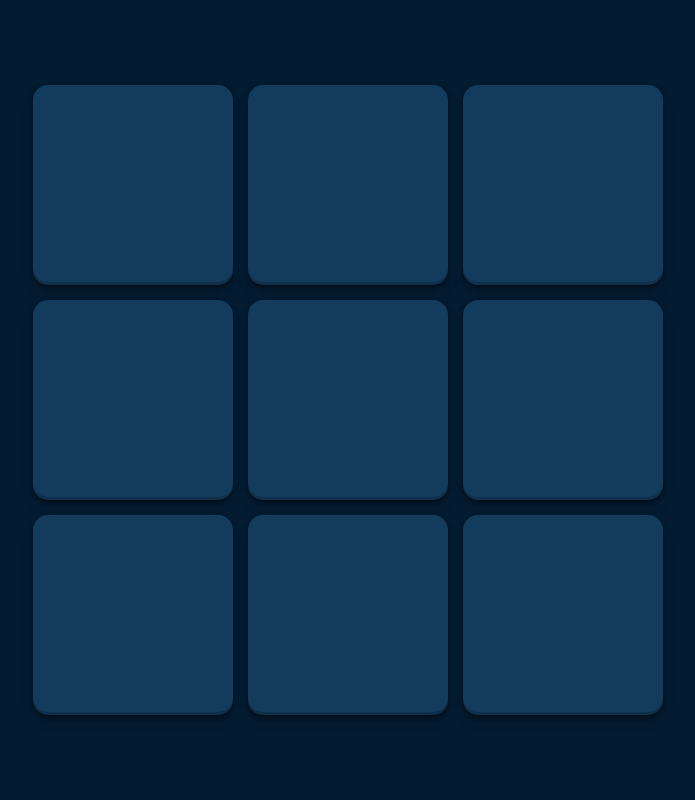
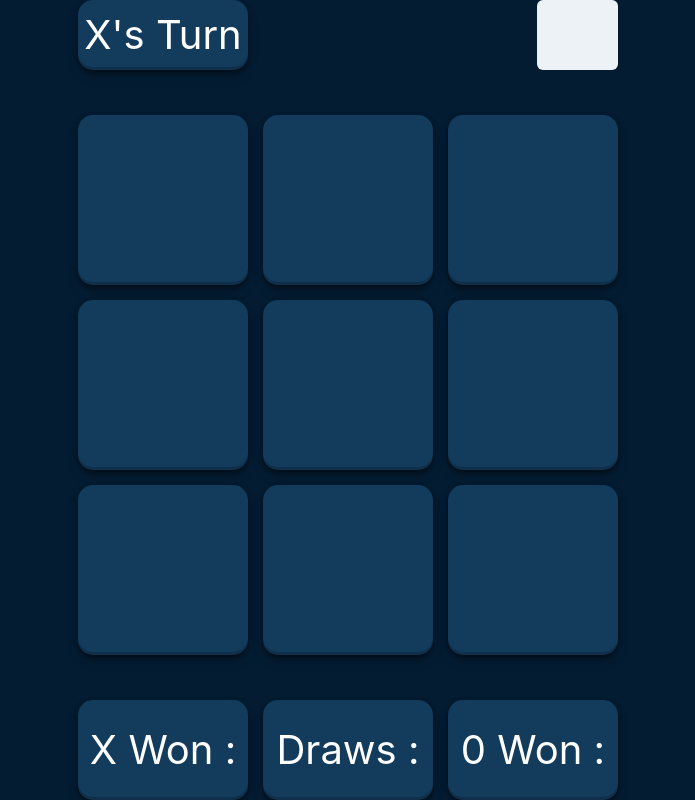
Before and after one commit to AnshKathpal/Tic-Tac-Toe, a React (Create React App) app: page /game in a window 1280 px wide. Shown: the whole page, without its empty margins (292-987 px from the left). Built offline with nearby package versions, Linux system fonts and the light colour scheme; a web font is replaced by a local one.

Commit message:
design and turn's

```diff
--- a/src/Pages/Home.jsx
+++ b/src/Pages/Home.jsx
@@ -18,7 +18,8 @@ export const Home = () => {
     setSelected1(false);
   };
 
-  let initialColor = "#041C32";
+  // let initialColor = "#041C32";
+  let initialColor = "white";
 
   return (
     <>
@@ -58,17 +59,11 @@ export const Home = () => {
           </Text>
 
           <Box width="60%">
-            <Button
-              _hover={{ backgroundColor: "none" }}
-              p="8"
-              width="50%"
-              bg={selected1 ? "#1E5F74" : initialColor}
-              onClick={handleClick1}
-            >
+            <Button _hover={{ backgroundColor: "none" }} width = "50%" onClick={handleClick1} p = "8" bg= {selected1 ? initialColor : "#041C32"} >
               <Text
                 fontFamily="'Permanent Marker', cursive"
                 fontSize={"30px"}
-                color="white"
+                color={selected1 ? "#041C32" : initialColor}
               >
                 X
               </Text>
@@ -77,13 +72,13 @@ export const Home = () => {
               _hover={{ backgroundColor: "none" }}
               p="8"
               width="50%"
-              bg={selected2 ? "#1E5F74" : initialColor}
+              bg= {selected2 ? "white" : "#041C32"}
               onClick={handleClick2}
             >
               <Text
                 fontFamily="'Permanent Marker', cursive"
                 fontSize={"30px"}
-                color="white"
+                color={selected2 ? "#041C32" : initialColor}
               >
                 0
               </Text>
@@ -95,12 +90,19 @@ export const Home = () => {
           </Text>
         </Flex>
 
-        <Link to="/game">
-          <Button bg="#FCDAB7" w="250px" p="7" fontSize={"24px"}>
-            New Game
-          </Button>
-        </Link>
+        {selected1 || selected2 ? (
+          <Link to="/game">
+            <AnimatedButton bg="#FCDAB7" w="250px" p="7" fontSize={"24px"}>
+              Start New Game
+            </AnimatedButton>
+          </Link>
+        ) : null}
       </Flex>
+
+      <Box>
+
+
+      </Box>
     </>
   );
 };
@@ -138,3 +140,18 @@ const OImage = styled.img`
   width: 5%;
   animation: ${oslide} 2s ease-in-out;
 `;
+
+
+const slideButton = keyframes`
+
+
+
+`
+
+const AnimatedButton  = styled(Button)`
+
+animation : ${slideButton} 2s ease-in-out;
+
+
+
+`
--- a/src/Structure/Board.jsx
+++ b/src/Structure/Board.jsx
@@ -1,7 +1,8 @@
-import { Box, Grid, Flex } from "@chakra-ui/react";
+import { Box, Grid, Flex, Button, Text } from "@chakra-ui/react";
 import { useState } from "react";
 import styled from "styled-components";
-import { Modal } from "./Modal";
+import { Result } from "./Result";
+import { Link } from "react-router-dom";
 
 import { Turn } from "./Turn";
 
@@ -9,6 +10,10 @@ export const Board = () => {
   const [eachBox, setEachBox] = useState(Array(9).fill(null));
 
   const [isXTurn, setIsXTurn] = useState(true);
+
+  const [playerTurn, setPlayerTurn] = useState("X");
+
+  console.log(playerTurn, "Turn");
 
   const winner = () => {
     const winnerLogic = [
@@ -51,18 +56,45 @@ export const Board = () => {
     copyState[index] = isXTurn ? "X" : "0";
     setEachBox(copyState);
     setIsXTurn(!isXTurn);
+
+    let turn = isXTurn ? "0" : "X";
+    setPlayerTurn(turn);
+  };
+
+  const handleRestart = () => {
+    setEachBox(Array(9).fill(null));
+    setIsXTurn(true);
+    setPlayerTurn("X");
   };
 
   return (
     <Flex height="100vh" justify="center" align="center" bg="#041C32">
       {isWinner ? (
         isWinner === "draw" ? (
-          <>It's a draw</>
+          <Result text={"It's a Draw"} />
         ) : (
-          <> {isWinner} won the Game</>
+          <Result text={`${isWinner} won the Game`} />
         )
       ) : (
-        <>
+        <Flex justify={"center"} align="center" direction={"column"} gap="45px">
+          <Flex width="100%" h="70px" justify={"space-between"}>
+            <Flex
+              width="170px"
+              shadow=" rgba(0, 0, 0, 0.4) 0px 2px 4px,
+    rgba(0, 0, 0, 0.3) 0px 7px 13px -3px, rgba(0, 0, 0, 0.2) 0px -3px 0px inset"
+              bg="#133b5c"
+              color="white"
+              borderRadius={"15px"}
+              justify="center"
+              align={"center"}
+              fontSize="40px"
+            >
+              <Text>{playerTurn}'s Turn</Text>
+            </Flex>
+
+            <Button onClick={handleRestart} width="15%" h="100%"></Button>
+          </Flex>
+
           <Grid gridTemplateColumns="repeat(3,1fr)" gap="15px">
             <InnerBox onClick={() => handleClick(0)}>
               <Turn value={eachBox[0]} />
@@ -92,7 +124,49 @@ export const Board = () => {
               <Turn value={eachBox[8]} />
             </InnerBox>
           </Grid>
-        </>
+
+          <Flex width="100%" h="100px" justify={"space-between"}>
+            <Flex
+              width="170px"
+              shadow=" rgba(0, 0, 0, 0.4) 0px 2px 4px,
+    rgba(0, 0, 0, 0.3) 0px 7px 13px -3px, rgba(0, 0, 0, 0.2) 0px -3px 0px inset"
+              bg="#133b5c"
+              color="white"
+              borderRadius={"15px"}
+              justify="center"
+              align={"center"}
+              fontSize="40px"
+            >
+              <Text>X Won : </Text>
+            </Flex>
+            <Flex
+              width="170px"
+              shadow=" rgba(0, 0, 0, 0.4) 0px 2px 4px,
+    rgba(0, 0, 0, 0.3) 0px 7px 13px -3px, rgba(0, 0, 0, 0.2) 0px -3px 0px inset"
+              bg="#133b5c"
+              color="white"
+              borderRadius={"15px"}
+              justify="center"
+              align={"center"}
+              fontSize="40px"
+            >
+              <Text>Draws : </Text>
+            </Flex>
+            <Flex
+              width="170px"
+              shadow=" rgba(0, 0, 0, 0.4) 0px 2px 4px,
+    rgba(0, 0, 0, 0.3) 0px 7px 13px -3px, rgba(0, 0, 0, 0.2) 0px -3px 0px inset"
+              bg="#133b5c"
+              color="white"
+              borderRadius={"15px"}
+              justify="center"
+              align={"center"}
+              fontSize="40px"
+            >
+              <Text>0 Won : </Text>
+            </Flex>
+          </Flex>
+        </Flex>
       )}
     </Flex>
   );
@@ -100,8 +174,8 @@ export const Board = () => {
 
 const InnerBox = styled.div`
   display: flex;
-  width: 200px;
-  height: 200px;
+  width: 170px;
+  height: 170px;
   justify-content: center;
   align-items: center;
   background-color: #133b5c;
--- /dev/null
+++ b/src/Structure/Result.jsx
@@ -0,0 +1,50 @@
+import React, { useEffect } from 'react'
+import { Link } from 'react-router-dom'
+import "../App.css"
+
+import {
+    Modal,
+    ModalOverlay,
+    ModalContent,
+    ModalHeader,
+    ModalFooter,
+    ModalBody,
+    ModalCloseButton,
+    useDisclosure,
+    Button,
+    Text,
+    Box
+  } from '@chakra-ui/react'
+
+export const Result = ({text}) => {
+
+    const { isOpen, onOpen, onClose } = useDisclosure()
+
+
+    useEffect(() => {
+      onOpen()
+    },[onOpen])
+
+  return (
+<Box w = "100%" h = "100vh">
+
+
+      <Modal  onClose={onClose} isOpen={isOpen} isCentered>
+        {/* <ModalOverlay /> */}
+        <ModalContent maxWidth="70%" h = "200px" bg = "#1E5F74" >
+          <ModalBody display={"flex"} justifyContent = "center" alignItems="center" >
+           <Text color = "#FCDAB7" fontSize="48px" fontFamily="'Permanent Marker', cursive" >
+            {text}
+           </Text>
+          </ModalBody>
+          {/* <ModalFooter>
+            <Link to = "/game">
+            <Button onClick={onClose}>Close</Button>
+            </Link>
+          </ModalFooter> */}
+        </ModalContent>
+      </Modal>
+
+</Box>
+  )
+}
```
Also changed, not shown: src/Structure/Modal.jsx (deleted, +0 -25 lines).
